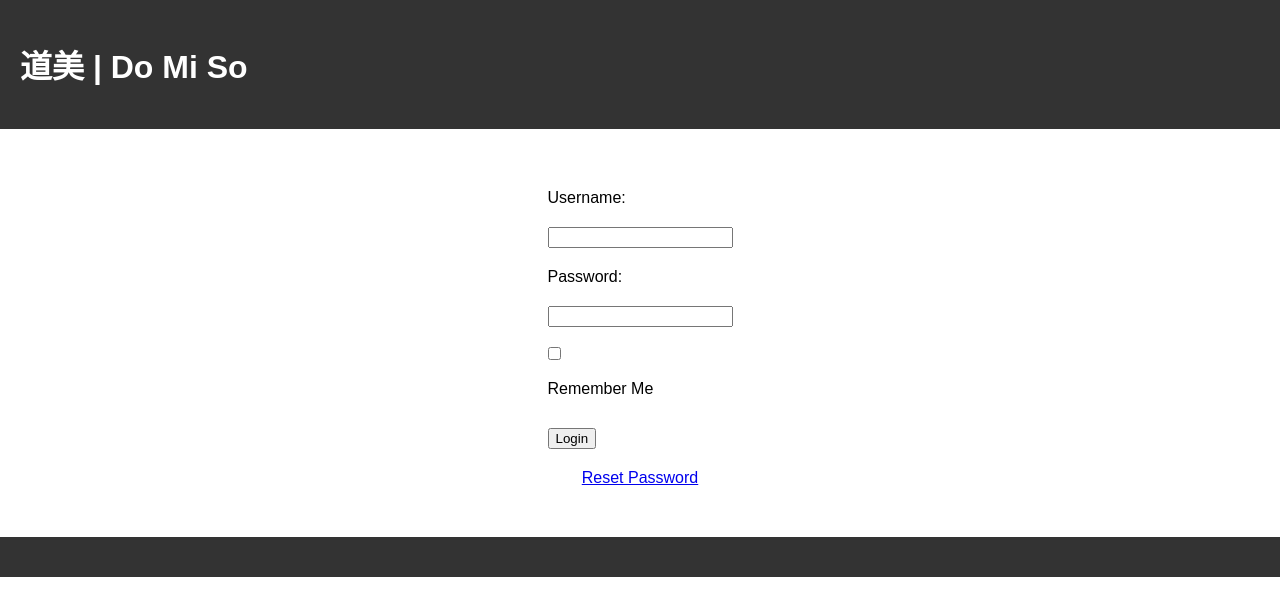
After one commit to daniellsh/domisowebportal, a PHP site: page /login.html in a window 1280 px wide. The commit adds this page. Shown: the top 616 px of the page. Run offline with PHP 8.4, Linux system fonts and the light colour scheme.

Commit message:
login page

```diff
--- /dev/null
+++ b/login.html
@@ -0,0 +1,40 @@
+<!DOCTYPE html>
+<html lang="en">
+<head>
+    <meta charset="UTF-8">
+    <title>User Login</title>
+    <link rel="stylesheet" href="style.css">
+</head>
+<body>
+    <header>
+        <h1>道美 | Do Mi So</h1>
+    </header>
+
+    <main>
+        <div class="login-form">
+            <form action="login.php" method="post">
+              <div class="form-group">
+                <label for="username">Username:</label>
+                <input type="text" name="username" id="username">
+              </div>
+              <div class="form-group">
+                <label for="password">Password:</label>
+                <input type="password" name="password" id="password">
+              </div>
+              <div class="form-group">
+                <input type="checkbox" name="remember-me" id="remember-me">
+                <label for="remember-me">Remember Me</label>
+              </div>
+              <button type="submit">Login</button>
+            </form>
+            <a href="reset-password.php">Reset Password</a>
+          </div>
+
+
+
+   </main>
+    <footer>
+    </footer>
+
+</body>
+</html>
--- a/style.css
+++ b/style.css
@@ -189,6 +189,7 @@ footer p {
 .contact-us {
     max-width: 800px;
     margin: 10% 20%;
+}
 
 .contact-info {
     margin-top: 50px;
```
